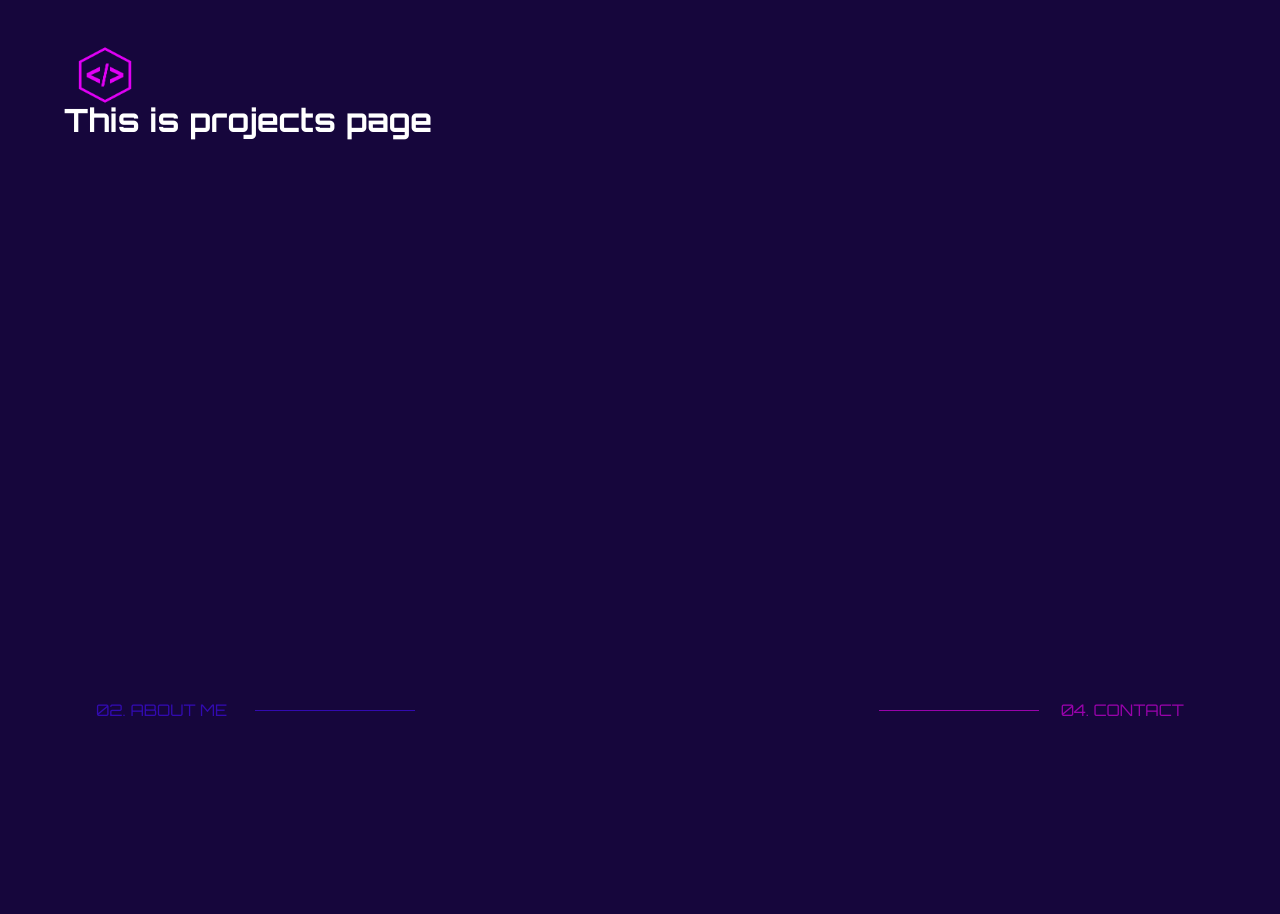
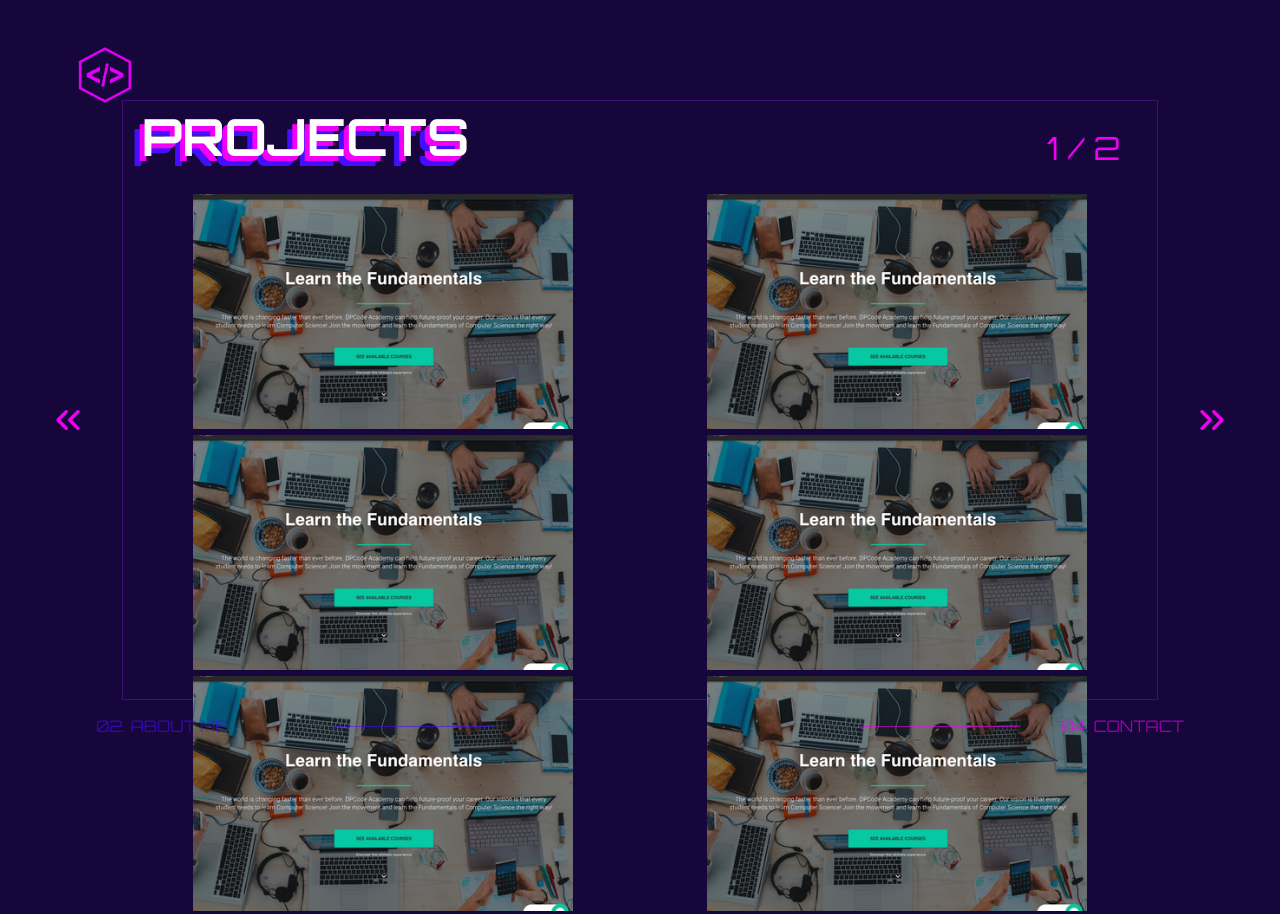
Before and after one commit to YumiMachino/Portfolio, a Next.js app: page /projects in a window 1280 px wide. Built offline with nearby package versions, Linux system fonts and the light colour scheme; a web font is replaced by a local one.

Commit message:
Add render project function

```diff
--- a/components/Layout.jsx
+++ b/components/Layout.jsx
@@ -22,8 +22,9 @@ const Layout = ({ title, keywords, description, headerItems, children }) => {
         <div
           style={{
             width: '90vw',
-            height: '70vh',
+            height: '75vh',
             margin: '100px auto',
+            // backgroundColor: 'yellow',
           }}
         >
           {children}
--- /dev/null
+++ b/components/Project.jsx
@@ -0,0 +1,42 @@
+import Image from 'next/image';
+import styles from '@/styles/components/Project.module.scss';
+import CyButton from './CyButton';
+
+const Project = ({ project }) => {
+  const { id, title, thumbnail, technology, web } = project;
+
+  return (
+    <div className={styles.project}>
+      <Image
+        src={thumbnail}
+        layout='fill'
+        className={styles.test}
+        objectFit='cover'
+        alt={title}
+      />
+      <div className={styles.back}>
+        <div className={styles.overview}>
+          <h2 className={styles.name}>DP Code Website</h2>
+          <div className={styles.techs}>
+            <span className={styles.tech}>HTML</span>
+            <span className={styles.tech}>HTML</span>
+          </div>
+          <span className={styles.app}>WEB</span>
+          <span className={styles.button}>
+            <CyButton content='Check Project_' link='/' />
+          </span>
+        </div>
+      </div>
+    </div>
+  );
+};
+
+export default Project;
+
+// Project.defaultProps = {
+//   id: 0,
+//   title: 'DPCODE ACADEMY',
+//   thumbnail: '/dpcodeAcademy.jpg',
+//   technology: 'NEXTJS, Material UI, Storybook',
+//   web: true,
+// };
--- a/mydata/data.js
+++ b/mydata/data.js
@@ -19,6 +19,7 @@ import {
   SiFirebase,
 } from 'react-icons/si';
 
+// Data for About page
 export const myData = {
   self_intro:
     "I'm a motivated front-end developer with passion for user experience and interaction design and strength in creative and strategic thinking. Learning and growing as a software developer is my passion. I've learnt front-end development as well as iOS App development, throughout school projects and volunteer work, I've always enjoyed working in a team, also love taking new challenges. My motto is to have fun learning! ",
@@ -89,5 +90,64 @@ export const myData = {
       icon: <FaGithub />,
     },
   ],
-  projects: 'THis is projects',
 };
+
+// Data for Project page
+export const myProjects = [
+  {
+    id: 0,
+    title: 'DPCODE ACADEMY',
+    thumbnail: '/dpcodeAcademy.jpg',
+    technology: 'NEXTJS, Material UI, Storybook',
+    web: true,
+  },
+  {
+    id: 1,
+    title: 'DPCODE ACADEMY',
+    thumbnail: '/dpcodeAcademy.jpg',
+    technology: 'NEXTJS, Material UI, Storybook',
+    web: true,
+  },
+  {
+    id: 2,
+    title: 'DPCODE ACADEMY',
+    thumbnail: '/dpcodeAcademy.jpg',
+    technology: 'NEXTJS, Material UI, Storybook',
+    web: true,
+  },
+  {
+    id: 3,
+    title: 'DPCODE ACADEMY',
+    thumbnail: '/dpcodeAcademy.jpg',
+    technology: 'NEXTJS, Material UI, Storybook',
+    web: true,
+  },
+  {
+    id: 4,
+    title: 'DPCODE ACADEMY',
+    thumbnail: '/dpcodeAcademy.jpg',
+    technology: 'NEXTJS, Material UI, Storybook',
+    web: true,
+  },
+  {
+    id: 5,
+    title: 'DPCODE ACADEMY',
+    thumbnail: '/dpcodeAcademy.jpg',
+    technology: 'NEXTJS, Material UI, Storybook',
+    web: true,
+  },
+  {
+    id: 6,
+    title: 'DPCODE ACADEMY',
+    thumbnail: '/dpcodeAcademy.jpg',
+    technology: 'NEXTJS, Material UI, Storybook',
+    web: true,
+  },
+  {
+    id: 7,
+    title: 'DPCODE ACADEMY',
+    thumbnail: '/dpcodeAcademy.jpg',
+    technology: 'NEXTJS, Material UI, Storybook',
+    web: true,
+  },
+];
--- a/pages/projects/index.js
+++ /dev/null
@@ -1,11 +0,0 @@
-import Layout from '@/components/Layout';
-
-const projects = () => {
-  return (
-    <Layout>
-      <h1 className='text-white'>This is projects page</h1>
-    </Layout>
-  );
-};
-
-export default projects;
--- /dev/null
+++ b/pages/projects/index.jsx
@@ -0,0 +1,75 @@
+import { useState, useEffect } from 'react';
+import Layout from '@/components/Layout';
+import HeadingTitle from '@/components/HeadingTitle';
+import styles from '@/styles/Projects.module.scss';
+import Project from '@/components/Project';
+import { IconContext } from 'react-icons';
+import { FiChevronsRight, FiChevronsLeft } from 'react-icons/fi';
+
+import { myProjects } from '@/mydata/data';
+
+const projects = () => {
+  const [currentPage, setCurrentPage] = useState(1); // current active page
+  const totalCount = myProjects.length; // total count of projects
+  const pageSize = 6;
+  const totalPageCount = Math.ceil(totalCount / pageSize); // total page count
+
+  const onPageChange = (direction) => {
+    if (direction === 'right' && currentPage !== totalPageCount) {
+      setCurrentPage(currentPage + 1);
+    } else if (direction === 'right' && currentPage === totalPageCount) {
+      setCurrentPage(1);
+    } else if (direction === 'left' && currentPage !== 1) {
+      setCurrentPage(currentPage - 1);
+    } else if (direction === 'left' && currentPage === 1) {
+      setCurrentPage(totalPageCount);
+    }
+  };
+
+  const renderProjects = (projects) => {
+    console.log('this is currentPage', currentPage);
+    if (currentPage === 1) {
+      return projects.slice(0, pageSize).map((project) => {
+        return <Project project={project} />;
+      });
+    }
+    if (currentPage === 2) {
+      return projects.slice(pageSize).map((project) => {
+        return <Project project={project} />;
+      });
+    }
+  };
+
+  return (
+    <Layout>
+      <div className={styles.border}>
+        <IconContext.Provider value={{ className: `${styles.arrows}` }}>
+          <div
+            className={styles.leftArrow}
+            onClick={() => onPageChange('left')}
+          >
+            <FiChevronsLeft />
+          </div>
+          <div
+            className={styles.rightArrow}
+            onClick={() => onPageChange('right')}
+          >
+            <FiChevronsRight />
+          </div>
+        </IconContext.Provider>
+
+        <div className={styles.pagination}>
+          <span>{currentPage}</span>
+          <span> / {totalPageCount} </span>
+        </div>
+
+        <HeadingTitle title='Projects' />
+        <div className={styles.projectContainer}>
+          {renderProjects(myProjects)}
+        </div>
+      </div>
+    </Layout>
+  );
+};
+
+export default projects;
--- /dev/null
+++ b/styles/Projects.module.scss
@@ -0,0 +1,49 @@
+@import '/styles/base/base';
+
+.border {
+  margin: auto;
+  padding: 0.2rem;
+  width: 90%;
+  height: 100%;
+  border: 1px solid color(weak-pink);
+
+  .projectContainer {
+    @include flexPosition($justCont: space-around, $alignItem: center);
+    flex-wrap: wrap;
+  }
+}
+
+.arrows {
+  size: size(md);
+  color: color(strong-pink);
+  width: 40px;
+  height: 40px;
+  transition: transform 0.5s;
+
+  &:hover {
+    transform: scale(1.2);
+  }
+}
+
+.leftArrow {
+  position: absolute;
+  top: 50%;
+  left: 3rem;
+}
+
+.rightArrow {
+  position: absolute;
+  top: 50%;
+  right: 3rem;
+}
+
+.pagination {
+  font-size: size(md);
+  position: absolute;
+  top: 8rem;
+  right: 10rem;
+
+  & > span {
+    color: color(strong-pink);
+  }
+}
--- a/styles/components/HeadingTitle.module.scss
+++ b/styles/components/HeadingTitle.module.scss
@@ -5,7 +5,7 @@
   color: #ffffff;
   text-shadow: -5px 5px 0px color(strong-pink), -10px 10px 0px color(light-blue);
   text-transform: uppercase;
-  padding: 0.8rem 1rem 1.4rem 1rem;
+  padding: 0 1rem 1.4rem 1rem;
   // animation: titleAnimation 2s;
   animation: logoAnimation 3s;
 }
--- a/styles/components/Pagination.module.scss
+++ b/styles/components/Pagination.module.scss
@@ -4,6 +4,7 @@
   font-size: size(sm);
   display: inline-block;
   padding: 1rem 2rem;
+
   //   position: relative;
   //   position: absolute;
   //   bottom: 4rem;
@@ -33,7 +34,7 @@
 .nextPagination {
   position: relative;
   position: absolute;
-  bottom: 4rem;
+  bottom: 3rem;
   right: 4rem;
   @include transition(transform 1s);
   color: color(strong-pink);
@@ -42,7 +43,7 @@
     content: '';
     position: absolute;
     top: 50%;
-    left: -80%;
+    left: -90%;
     width: 160px;
     height: 1px;
     background-color: color(strong-pink);
@@ -52,7 +53,7 @@
 .backPagination {
   position: relative;
   position: absolute;
-  bottom: 4rem;
+  bottom: 3rem;
   left: 4rem;
   @include transition(transform 1s);
   color: color(light-blue);
@@ -61,7 +62,7 @@
     content: '';
     position: absolute;
     top: 50%;
-    right: -80%;
+    right: -120%;
     width: 160px;
     height: 1px;
     background-color: color(light-blue);
--- /dev/null
+++ b/styles/components/Project.module.scss
@@ -0,0 +1,73 @@
+@import '/styles/base/base';
+
+.project {
+  width: 380px;
+  height: 235px;
+  margin: 3px;
+  background-color: yellow;
+  position: relative;
+
+  &:hover .back {
+    opacity: 1;
+  }
+
+  &:hover .overview {
+    transform: scale(1.02);
+  }
+
+  .back {
+    opacity: 0;
+    transition: opacity 0.3s;
+  }
+
+  .overview {
+    position: absolute;
+    top: 0;
+    left: 0;
+    width: 100%;
+    height: 100%;
+    background-color: lightgray;
+    opacity: 0.8;
+    padding: 1rem;
+    @include flexPosition($justCont: center, $alignItem: flex-start);
+    flex-direction: column;
+    z-index: 10;
+    transition: transform 0.3s;
+
+    .name {
+      font-size: size(md);
+      color: color(indigo-blue);
+      padding: 0.8rem 0;
+    }
+
+    .techs {
+      width: 90%;
+      @include flexPosition($justCont: flex-start, $alignItem: flex-start);
+      flex-wrap: wrap;
+
+      .tech {
+        background-color: color(strong-pink);
+        padding: 0.2rem 0.4rem;
+        color: color(white);
+        border-radius: 3px;
+        margin: 0 0.2rem;
+      }
+    }
+  }
+}
+
+.app {
+  position: absolute;
+  top: 1rem;
+  right: 1rem;
+  padding: 0.2rem 0.4rem;
+  border: 1px solid color(light-blue);
+  color: color(light-blue);
+  border-radius: 3px;
+}
+
+.button {
+  position: absolute;
+  bottom: 0rem;
+  right: 0rem;
+}
```
